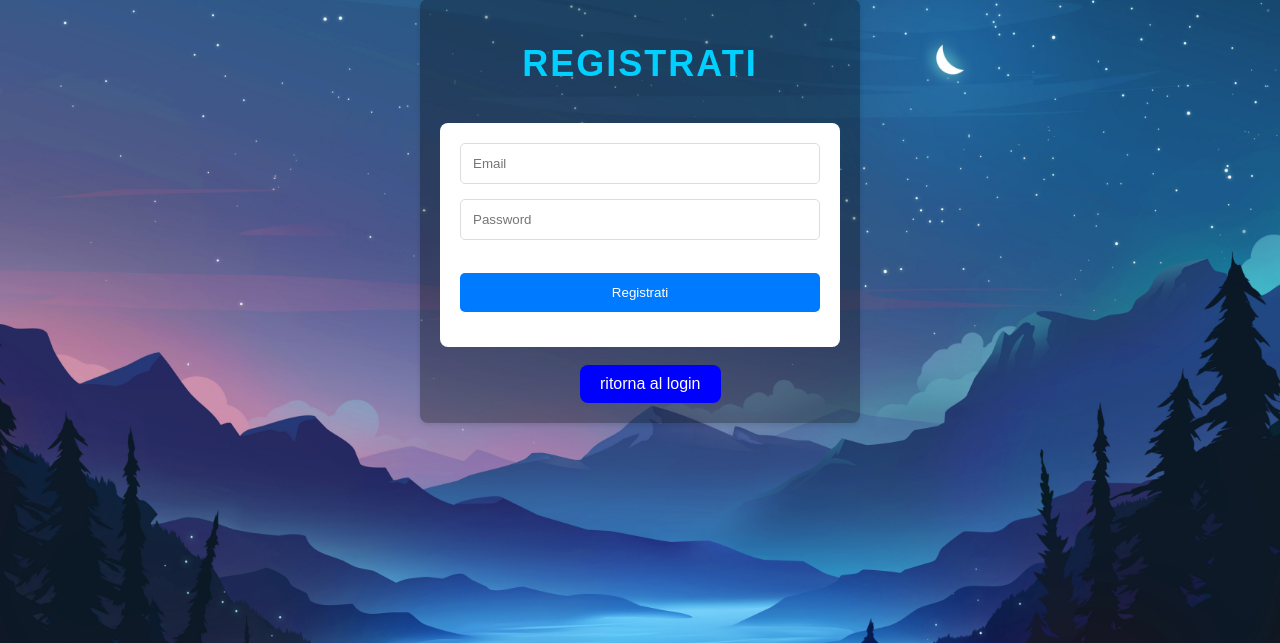
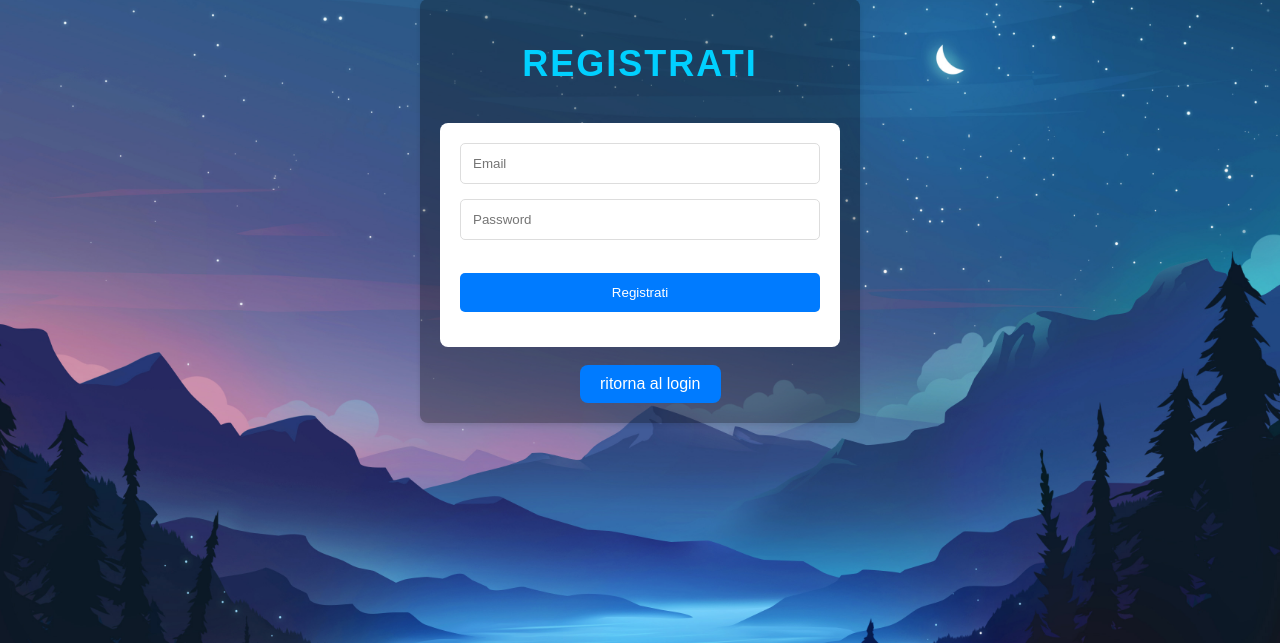
Before and after one commit to Cuco22/progetto_AWS, a PHP site: page /register.php in a window 1280 px wide. Shown: the part 21-664 px from the top of the page. Run offline with PHP 8.4, Linux system fonts and the light colour scheme.

Commit message:
Update style_register.css

```diff
--- a/aws_progetto/css/style_register.css
+++ b/aws_progetto/css/style_register.css
@@ -69,7 +69,7 @@ input[type="submit"]:hover {
     padding: 10px 20px;
     border: none;
     border-radius: 8px;
-    background-color: blue;
+    background-color: #007bff;
     color: #fff;
     font-size: 16px;
     cursor: pointer;
```
